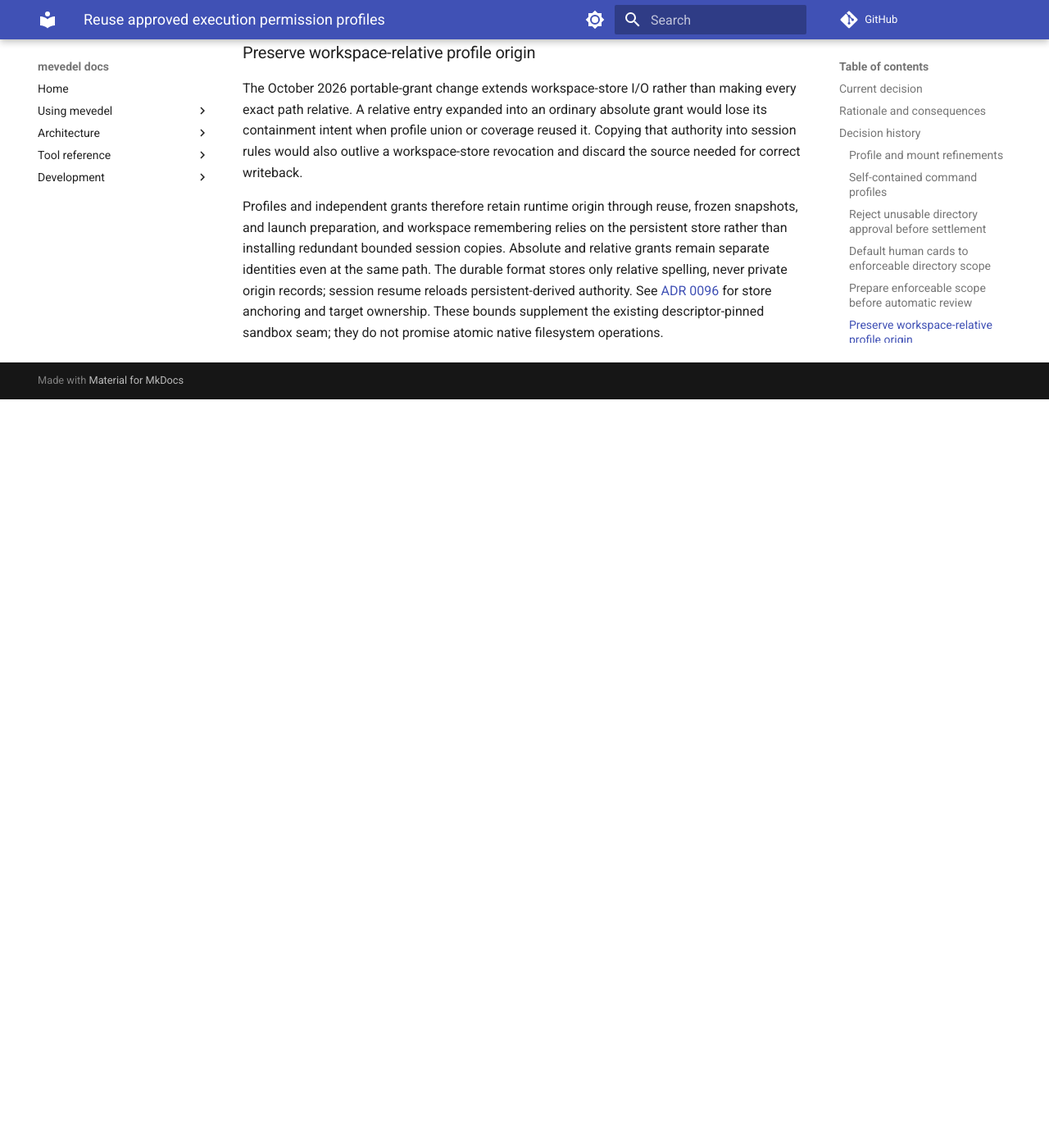
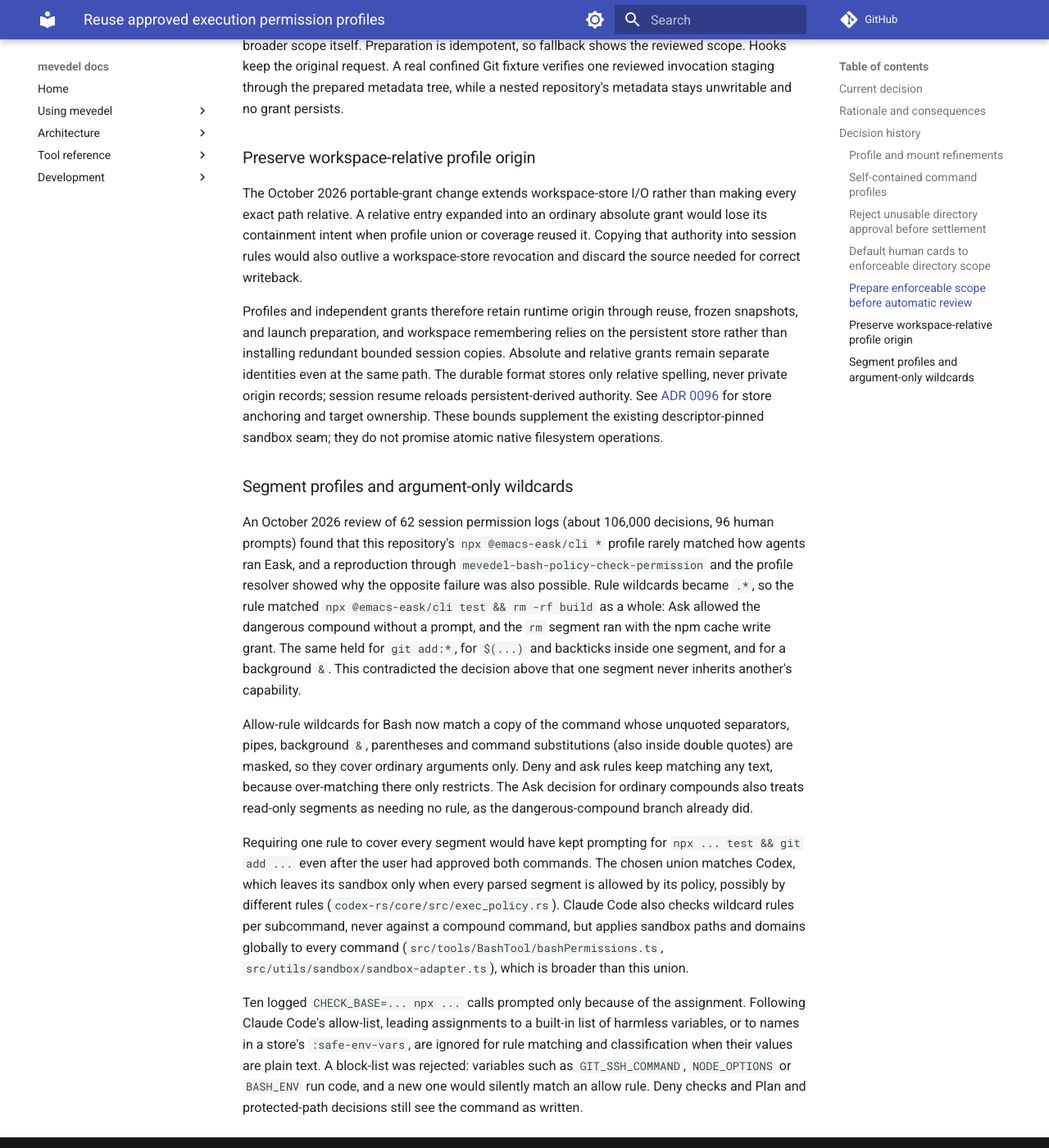
Before and after one commit to FrauH0lle/mevedel, an MkDocs documentation site: the page built from docs/adr/0086-reuse-approved-execution-permission-profiles.md, in a window 1280 px wide and 1400 px high, scrolled down 6013 px. Shown: the whole window at 82% size. Built offline with MkDocs 1.6.1 and Material for MkDocs 9.7.7, drawn with Linux system fonts in a browser that asks for light colours; comment, search, counter and statistics services are not loaded; before the commit the page ends 6500 px from its top, so only the background shows below that; some of the changed text lies outside the part shown.

Commit message:
fix(permissions): Keep allow-rule wildcards inside one command segment
A Bash allow rule's wildcard became `.*`, so `npx @emacs-eask/cli *`
matched `npx ... test && rm -rf build`: Ask allowed the dangerous
compound without a prompt, and the rm segment ran with the rule's npm
cache profile.  The same held for `git add:*`, `$(...)`, backticks and a
background `&`, contradicting ADR 0086.

Allow patterns now match a copy of the command whose unquoted shell
syntax is masked, so wildcards cover ordinary arguments only.  The
masker understands single, double and ANSI-C quoting, escapes, and
redirections such as `2>&1`; matching is case-sensitive.  Deny and ask
patterns keep matching any text.  A compound command receives the union
of its segments' direct profiles when every segment that is not
read-only is allowed; one unallowed segment blocks the union.  A generic
fallback deny now judges segments, so allowed segments still combine.

Leading assignments to safe environment variables are ignored for rule
matching and classification: a built-in harmless list plus
`:safe-env-vars` in the global and workspace permission stores.  The
cockpit lists them, with stored names removable and built-ins read-only.

```diff
--- a/docs/adr/0086-reuse-approved-execution-permission-profiles.md
+++ b/docs/adr/0086-reuse-approved-execution-permission-profiles.md
@@ -12,8 +12,15 @@ remembering before settling it.
 
 Reusable approval stores network and filesystem requirements on a
 recognized single-segment Bash pattern or exact Eval expression. Compound Bash
-commands keep their generalized operation rules, but bind the profile to the
-complete command so one segment cannot inherit another segment's capability.
+commands keep their generalized operation rules and bind a remembered profile
+to the complete command. A later compound command also receives the direct
+profiles of its segments when every segment that is not read-only is allowed by
+a direct rule; a segment that no direct rule allows never inherits another
+segment's capability. A wildcard in a Bash allow rule stands only for ordinary
+arguments: it never covers a separator, pipe, background `&`, parentheses,
+backticks or `$(`, so such syntax is granted only by a rule that spells it out.
+Leading assignments to listed safe environment variables are ignored when
+rules match.
 Each direct profile authorizes its own paths for matching executions. A later
 matching `use_default` invocation automatically receives the union of its direct
 approved profiles without companion resource grants. Independent path authority
@@ -103,7 +110,7 @@ Failed confined compound Bash results may identify a segment's unattached direct
 filesystem allow profile when denial output mentions its path. Launch-time facts
 survive yielding and polling; covered capabilities, delegated rules, unusable
 grants, success and unrelated errors produce no hint. Bounded excerpts explain
-whole-command matching without diagnosing causality, attaching segment authority,
+segment matching without diagnosing causality, attaching segment authority,
 prompting, or replaying. Recovery remains separate calls or a fresh explicit,
 justified authority request after inspecting prior effects.
 
@@ -283,3 +290,41 @@ session resume reloads persistent-derived authority. See
 [ADR 0096](0096-bind-each-session-to-one-execution-target.md) for store anchoring
 and target ownership. These bounds supplement the existing descriptor-pinned
 sandbox seam; they do not promise atomic native filesystem operations.
+
+### Segment profiles and argument-only wildcards
+
+An October 2026 review of 62 session permission logs (about 106,000 decisions,
+96 human prompts) found that this repository's `npx @emacs-eask/cli *` profile
+rarely matched how agents ran Eask, and a reproduction through
+`mevedel-bash-policy-check-permission` and the profile resolver showed why the
+opposite failure was also possible. Rule wildcards became `.*`, so the rule
+matched `npx @emacs-eask/cli test && rm -rf build` as a whole: Ask allowed the
+dangerous compound without a prompt, and the `rm` segment ran with the npm
+cache write grant. The same held for `git add:*`, for `$(...)` and backticks
+inside one segment, and for a background `&`. This contradicted the decision
+above that one segment never inherits another's capability.
+
+Allow-rule wildcards for Bash now match a copy of the command whose unquoted
+separators, pipes, background `&`, parentheses and command substitutions
+(also inside double quotes) are masked, so they cover ordinary arguments only.
+Deny and ask rules keep matching any text, because over-matching there only
+restricts. The Ask decision for ordinary compounds also treats read-only
+segments as needing no rule, as the dangerous-compound branch already did.
+
+Requiring one rule to cover every segment would have kept prompting for
+`npx ... test && git add ...` even after the user had approved both commands.
+The chosen union matches Codex, which leaves its sandbox only when every parsed
+segment is allowed by its policy, possibly by different rules
+(`codex-rs/core/src/exec_policy.rs`). Claude Code also checks wildcard rules
+per subcommand, never against a compound command, but applies sandbox paths and
+domains globally to every command (`src/tools/BashTool/bashPermissions.ts`,
+`src/utils/sandbox/sandbox-adapter.ts`), which is broader than this union.
+
+Ten logged `CHECK_BASE=... npx ...` calls prompted only because of the
+assignment. Following Claude Code's allow-list, leading assignments to a
+built-in list of harmless variables, or to names in a store's `:safe-env-vars`,
+are ignored for rule matching and classification when their values are plain
+text. A block-list was rejected: variables such as `GIT_SSH_COMMAND`,
+`NODE_OPTIONS` or `BASH_ENV` run code, and a new one would silently match an
+allow rule. Deny checks and Plan and protected-path decisions still see the
+command as written.
```
Also changed, not shown: CONTEXT.md (+2 -0 lines), docs/permissions.md (+40 -8 lines), 13 other files.
